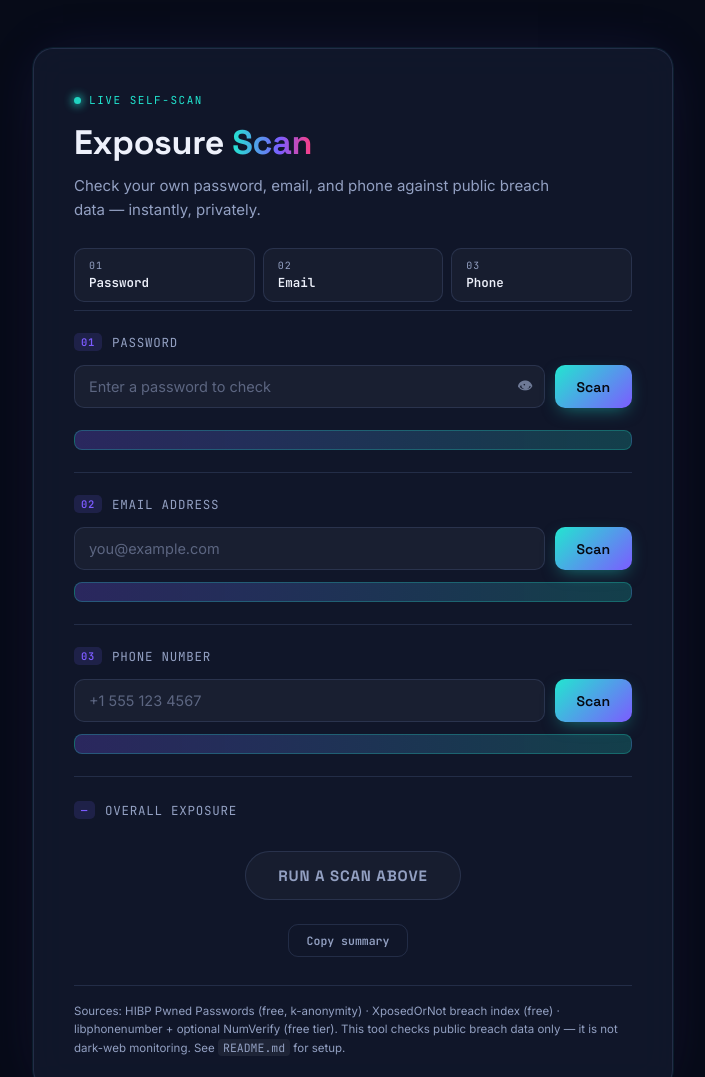
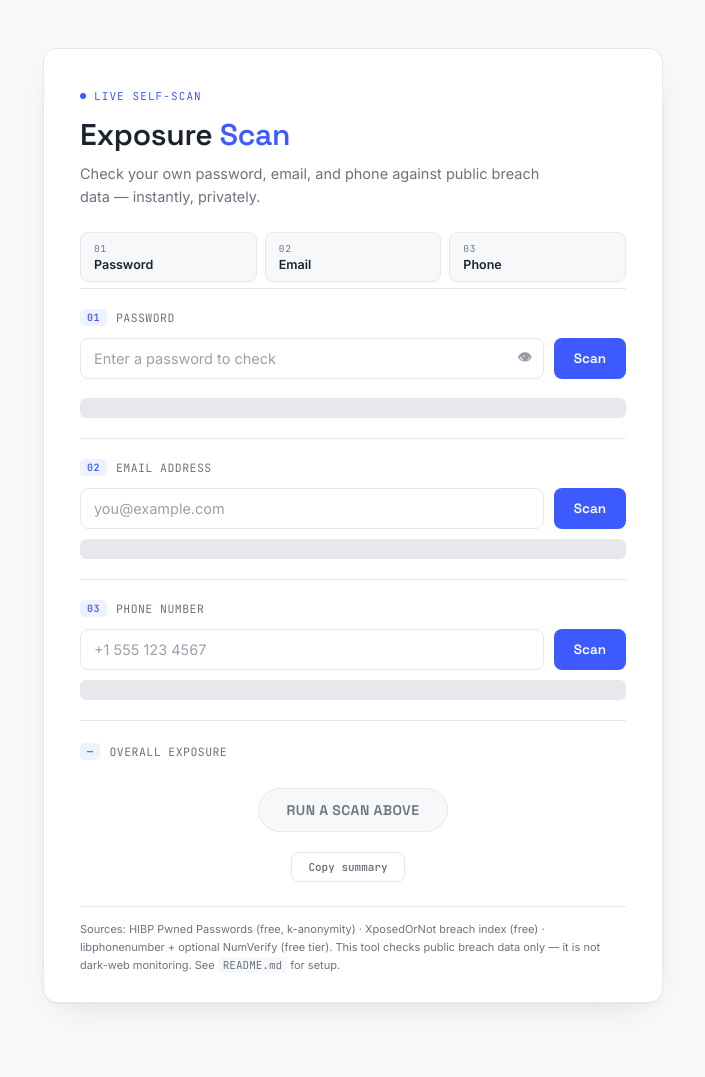
Before and after one commit to GAGANANAIR/exposure-check, a website: page public/index.html in a window 1280 px wide. Shown: the top 1077 px of the page, without its empty margins (287-992 px from the left). Drawn offline with Linux system fonts and the light colour scheme.

Commit message:
design: tone down to clean light theme with single indigo accent

```diff
--- a/public/style.css
+++ b/public/style.css
@@ -1,14 +1,15 @@
 :root{
-  --bg-deep: #070b18;
-  --panel: rgba(22, 28, 51, 0.68);
-  --panel-solid: #121729;
-  --cyan: #22e6d0;
-  --magenta: #ff3d81;
-  --amber: #ffb020;
-  --violet: #7c5cff;
-  --text: #eef1fb;
-  --text-soft: #93a0c2;
-  --rule: rgba(140, 160, 220, 0.16);
+  --bg: #f7f8fa;
+  --panel: #ffffff;
+  --ink: #1c2230;
+  --muted: #6b7280;
+  --accent: #3d5afe;
+  --accent-soft: #eef1ff;
+  --clear: #1a9c6b;
+  --clear-soft: #e6f7f0;
+  --exposed: #d64545;
+  --exposed-soft: #fdeceb;
+  --rule: #e6e8ec;
   --display: 'Space Grotesk', sans-serif;
   --mono: 'JetBrains Mono', monospace;
   --body: 'Inter', sans-serif;
@@ -16,143 +17,96 @@
 *{ box-sizing: border-box; }
 html, body{ margin:0; min-height:100%; }
 body{
-  background: var(--bg-deep);
-  color: var(--text);
+  background: var(--bg);
+  color: var(--ink);
   font-family: var(--body);
   display:flex; justify-content:center; align-items:flex-start;
   padding: 48px 20px 80px;
-  position: relative;
-  overflow-x: hidden;
 }
 
-/* ===================== Animated aurora background ===================== */
-.aurora{ position: fixed; inset:0; z-index:0; overflow:hidden; }
-.blob{
-  position:absolute; border-radius:50%; filter: blur(80px); opacity:0.55;
-  mix-blend-mode: screen;
-}
-.b1{ width:520px; height:520px; background: var(--cyan); top:-160px; left:-120px; animation: drift1 22s ease-in-out infinite; }
-.b2{ width:460px; height:460px; background: var(--violet); bottom:-160px; right:-100px; animation: drift2 26s ease-in-out infinite; }
-.b3{ width:380px; height:380px; background: var(--magenta); top:40%; right:10%; animation: drift3 30s ease-in-out infinite; opacity:0.35; }
-@keyframes drift1{ 0%,100%{ transform: translate(0,0); } 50%{ transform: translate(60px, 40px); } }
-@keyframes drift2{ 0%,100%{ transform: translate(0,0); } 50%{ transform: translate(-50px, -60px); } }
-@keyframes drift3{ 0%,100%{ transform: translate(0,0) scale(1); } 50%{ transform: translate(-40px, 30px) scale(1.1); } }
-@media (prefers-reduced-motion: reduce){
-  .blob{ animation: none; }
-}
-
-.grid-overlay{
-  position: fixed; inset:0; z-index:0; pointer-events:none;
-  background-image:
-    linear-gradient(rgba(140,160,220,0.05) 1px, transparent 1px),
-    linear-gradient(90deg, rgba(140,160,220,0.05) 1px, transparent 1px);
-  background-size: 42px 42px;
-  mask-image: radial-gradient(ellipse at center, black 0%, transparent 75%);
-}
+.aurora, .grid-overlay{ display:none; } /* not used in the simplified theme */
 
 /* ===================== Main sheet ===================== */
 .sheet{
   background: var(--panel);
-  backdrop-filter: blur(18px);
-  -webkit-backdrop-filter: blur(18px);
   width: 100%;
-  max-width: 640px;
-  padding: 44px 40px 32px;
+  max-width: 620px;
+  padding: 40px 36px 28px;
   border: 1px solid var(--rule);
-  border-radius: 20px;
-  box-shadow: 0 0 0 1px rgba(34,230,208,0.08), 0 30px 70px -30px rgba(0,0,0,0.7), 0 0 60px -10px rgba(124,92,255,0.15);
+  border-radius: 14px;
+  box-shadow: 0 1px 2px rgba(20,20,30,0.04), 0 12px 32px -18px rgba(20,20,30,0.18);
   position: relative;
-  z-index: 1;
 }
 
-.sheet-head{ margin-bottom: 8px; }
+.sheet-head{ margin-bottom: 6px; }
 .case-no{
-  font-family: var(--mono); font-size: 11px; letter-spacing: 0.14em;
-  color: var(--cyan); display:flex; align-items:center; gap:8px; margin-bottom:14px;
+  font-family: var(--mono); font-size: 11px; letter-spacing: 0.1em;
+  color: var(--accent); display:flex; align-items:center; gap:8px; margin-bottom:12px;
+  text-transform: uppercase;
 }
 .pulse-dot{
-  width:7px; height:7px; border-radius:50%; background: var(--cyan);
-  box-shadow: 0 0 8px 2px rgba(34,230,208,0.7);
-  animation: pulseDot 1.6s ease-in-out infinite;
+  width:6px; height:6px; border-radius:50%; background: var(--accent);
 }
-@keyframes pulseDot{ 0%,100%{ opacity:1; } 50%{ opacity:0.35; } }
 
 h1{
-  font-family: var(--display); font-weight: 700; font-size: 34px; margin: 0 0 10px;
-  letter-spacing: -0.01em; color: var(--text);
+  font-family: var(--display); font-weight: 600; font-size: 30px; margin: 0 0 8px;
+  letter-spacing: -0.01em; color: var(--ink);
 }
-.grad-text{
-  background: linear-gradient(90deg, var(--cyan), var(--violet) 60%, var(--magenta));
-  -webkit-background-clip: text; background-clip: text; color: transparent;
-}
-.subhead{ color: var(--text-soft); font-size: 15px; line-height:1.6; margin:0 0 8px; max-width: 480px; }
+.grad-text{ color: var(--accent); }
+.subhead{ color: var(--muted); font-size: 14.5px; line-height:1.6; margin:0 0 4px; max-width: 460px; }
 
-/* ===================== Folder-tab progress (restyled as scan tabs) ===================== */
-.folder-tabs{ display:flex; gap:8px; margin-top:26px; }
+/* ===================== Folder-tab progress ===================== */
+.folder-tabs{ display:flex; gap:8px; margin-top:24px; }
 .folder-tab{
   flex:1; display:flex; flex-direction:column; align-items:flex-start; gap:2px;
-  padding:10px 14px; background: rgba(255,255,255,0.03);
-  border: 1px solid var(--rule); border-radius: 10px;
-  transition: transform 0.2s ease, background 0.2s ease, border-color 0.2s ease, box-shadow 0.2s ease;
+  padding:9px 13px; background: var(--bg);
+  border: 1px solid var(--rule); border-radius: 8px;
+  transition: border-color 0.15s ease, background 0.15s ease;
 }
-.folder-tab.active{
-  transform: translateY(-3px);
-  border-color: rgba(34,230,208,0.5);
-  box-shadow: 0 0 0 1px rgba(34,230,208,0.2), 0 8px 20px -8px rgba(34,230,208,0.4);
-}
-.folder-tab.done{
-  border-color: rgba(34,230,208,0.6);
-  box-shadow: inset 0 -2px 0 var(--cyan);
-  background: rgba(34,230,208,0.06);
-}
-.folder-tab.exposed{
-  border-color: rgba(255,61,129,0.6);
-  box-shadow: inset 0 -2px 0 var(--magenta);
-  background: rgba(255,61,129,0.06);
-}
-.tab-num{ font-family: var(--mono); font-size:10px; letter-spacing:0.1em; color: var(--text-soft); }
-.tab-name{ font-family: var(--mono); font-size:12.5px; font-weight:600; color: var(--text); }
-.folder-tab.done .tab-name{ color: var(--cyan); }
-.folder-tab.exposed .tab-name{ color: var(--magenta); }
+.folder-tab.active{ border-color: var(--accent); background: var(--accent-soft); }
+.folder-tab.done{ border-color: var(--clear); background: var(--clear-soft); }
+.folder-tab.exposed{ border-color: var(--exposed); background: var(--exposed-soft); }
+.tab-num{ font-family: var(--mono); font-size:9.5px; letter-spacing:0.08em; color: var(--muted); }
+.tab-name{ font-family: var(--body); font-size:12.5px; font-weight:600; color: var(--ink); }
+.folder-tab.done .tab-name{ color: var(--clear); }
+.folder-tab.exposed .tab-name{ color: var(--exposed); }
 
 /* ===================== Intake sections ===================== */
-.intake{ padding: 22px 0; border-top: 1px solid var(--rule); }
-.verdict-section{ padding: 24px 0 8px; border-top: 1px solid var(--rule); text-align:center; }
+.intake{ padding: 20px 0; border-top: 1px solid var(--rule); }
+.verdict-section{ padding: 22px 0 6px; border-top: 1px solid var(--rule); text-align:center; }
 .intake-label{
-  font-family: var(--mono); font-size: 12.5px; letter-spacing:0.06em; color: var(--text-soft);
-  display:flex; align-items:center; gap:10px; margin-bottom:14px; text-transform:uppercase;
+  font-family: var(--mono); font-size: 11.5px; letter-spacing:0.04em; color: var(--muted);
+  display:flex; align-items:center; gap:9px; margin-bottom:12px; text-transform:uppercase;
 }
 .tag{
-  font-family: var(--mono); font-size:10.5px; padding: 2px 7px; border-radius:5px;
-  background: rgba(124,92,255,0.15); color: var(--violet); font-weight:600;
+  font-family: var(--mono); font-size:10px; padding: 2px 7px; border-radius:5px;
+  background: var(--accent-soft); color: var(--accent); font-weight:600;
 }
 
 .intake-row{ display:flex; gap:10px; }
 input{
-  font-family: var(--body); font-size: 14.5px; color: var(--text);
-  background: rgba(255,255,255,0.04);
-  border: 1px solid var(--rule); border-radius: 10px;
-  padding: 12px 14px; flex:1;
-  transition: border-color 0.2s ease, box-shadow 0.2s ease, background 0.2s ease;
+  font-family: var(--body); font-size: 14.5px; color: var(--ink);
+  background: #fff;
+  border: 1px solid var(--rule); border-radius: 8px;
+  padding: 11px 13px; flex:1;
+  transition: border-color 0.15s ease, box-shadow 0.15s ease;
 }
-input::placeholder{ color: rgba(147,160,194,0.55); }
+input::placeholder{ color: #9aa1ad; }
 input:focus{
-  outline:none; border-color: rgba(34,230,208,0.55);
-  background: rgba(34,230,208,0.05);
-  box-shadow: 0 0 0 3px rgba(34,230,208,0.12);
+  outline:none; border-color: var(--accent);
+  box-shadow: 0 0 0 3px var(--accent-soft);
 }
 
 button{
-  font-family: var(--display); font-weight:600; font-size: 14px;
-  padding: 12px 22px; border-radius: 10px; border:none; cursor:pointer;
-  background: linear-gradient(135deg, var(--cyan), var(--violet));
-  color: #060912;
-  box-shadow: 0 6px 18px -6px rgba(34,230,208,0.5);
-  transition: transform 0.15s ease, box-shadow 0.15s ease, opacity 0.15s ease;
+  font-family: var(--display); font-weight:600; font-size: 13.5px;
+  padding: 11px 20px; border-radius: 8px; border:none; cursor:pointer;
+  background: var(--accent);
+  color: #fff;
+  transition: background 0.15s ease, transform 0.1s ease;
 }
-button:hover{ transform: translateY(-1px); box-shadow: 0 8px 24px -6px rgba(34,230,208,0.65); }
-button:active{ transform: translateY(0); }
-button:disabled{ opacity:0.55; cursor:not-allowed; transform:none; box-shadow:none; }
+button:hover{ background: #2d47e0; }
+button:active{ transform: translateY(1px); }
+button:disabled{ opacity:0.5; cursor:not-allowed; }
 
 @media (max-width: 560px){
   .intake-row{ flex-direction: column; }
@@ -161,119 +115,94 @@ button:disabled{ opacity:0.55; cursor:not-allowed; transform:none; box-shadow:no
 
 /* ===================== Password strength meter ===================== */
 .input-wrap{ position:relative; flex:1; display:flex; }
-.input-wrap input{ padding-right:42px; }
+.input-wrap input{ padding-right:40px; }
 .reveal-btn{
   position:absolute; right:4px; top:50%; transform:translateY(-50%);
-  background:none; border:none; padding:6px 8px; cursor:pointer; font-size:15px;
-  color: var(--text-soft); opacity:0.7; transition: opacity 0.15s ease;
-  box-shadow:none;
+  background:none; border:none; padding:6px 8px; cursor:pointer; font-size:14px;
+  color: var(--muted); opacity:0.7;
 }
-.reveal-btn:hover{ opacity:1; background:none; transform:translateY(-50%); box-shadow:none; }
+.reveal-btn:hover{ opacity:1; background:none; transform:translateY(-50%); }
 
 .strength-meter{
-  display:flex; align-items:center; gap:10px; margin-top:10px;
-  height:0; opacity:0; overflow:hidden; transition: height 0.25s ease, opacity 0.25s ease;
+  display:flex; align-items:center; gap:10px; margin-top:9px;
+  height:0; opacity:0; overflow:hidden; transition: height 0.2s ease, opacity 0.2s ease;
 }
-.strength-meter.show{ height:20px; opacity:1; }
-.strength-bar{
-  flex:1; height:5px; background: rgba(255,255,255,0.08); border-radius:3px; overflow:hidden;
-}
+.strength-meter.show{ height:18px; opacity:1; }
+.strength-bar{ flex:1; height:5px; background: var(--rule); border-radius:3px; overflow:hidden; }
 .strength-fill{
-  height:100%; width:0%; border-radius:3px; background: var(--magenta);
-  transition: width 0.25s ease, background 0.25s ease;
-  box-shadow: 0 0 8px currentColor;
+  height:100%; width:0%; border-radius:3px; background: var(--exposed);
+  transition: width 0.2s ease, background 0.2s ease;
 }
 .strength-label{
-  font-family: var(--mono); font-size:10.5px; letter-spacing:0.05em;
-  color: var(--text-soft); white-space:nowrap; min-width:60px;
+  font-family: var(--mono); font-size:10.5px; color: var(--muted); white-space:nowrap; min-width:58px;
 }
 
-/* ===================== Result area + scan-reveal ===================== */
-.result{ position:relative; min-height: 20px; margin-top: 12px; font-size: 14px; }
-.result-text{ position:relative; z-index:1; color: var(--text-soft); }
-.result.clear .result-text{ color: var(--cyan); }
-.result.exposed .result-text{ color: var(--magenta); }
-.result .detail{ display:block; font-size:12.5px; color: var(--text-soft); margin-top:4px; }
+/* ===================== Result area + reveal ===================== */
+.result{ position:relative; min-height: 20px; margin-top: 10px; font-size: 13.5px; }
+.result-text{ position:relative; z-index:1; color: var(--muted); }
+.result.clear .result-text{ color: var(--clear); }
+.result.exposed .result-text{ color: var(--exposed); }
+.result .detail{ display:block; font-size:12px; color: var(--muted); margin-top:3px; }
 
 .redaction-bar{
-  position:absolute; inset:0; border-radius:8px; z-index:2;
-  display:flex; align-items:center; padding:0 12px;
-  font-family: var(--mono); font-size:12.5px; color: rgba(238,241,251,0.7);
-  background: linear-gradient(90deg, rgba(124,92,255,0.25), rgba(34,230,208,0.2));
-  border: 1px solid rgba(34,230,208,0.25);
-  transition: transform 0.5s cubic-bezier(.65,0,.35,1), opacity 0.5s ease;
+  position:absolute; inset:0; border-radius:6px; z-index:2;
+  display:flex; align-items:center; padding:0 10px;
+  font-family: var(--mono); font-size:12px; color: transparent;
+  background: var(--rule);
+  transition: transform 0.4s ease, opacity 0.4s ease;
   overflow:hidden;
 }
 .redaction-bar.scanning::after{
   content:''; position:absolute; top:0; left:-60%; width:55%; height:100%;
-  background: linear-gradient(90deg, transparent, rgba(255,255,255,0.4), transparent);
+  background: linear-gradient(90deg, transparent, rgba(255,255,255,0.6), transparent);
   animation: scan 1.1s ease-in-out infinite;
 }
 @keyframes scan{ 0%{ left:-60%; } 100%{ left:120%; } }
-.redaction-bar.lifting{
-  transform: translateX(105%) rotate(1deg);
-  opacity: 0;
-}
+.redaction-bar.lifting{ transform: translateX(105%); opacity: 0; }
 @media (prefers-reduced-motion: reduce){
   .redaction-bar{ transition:none; }
   .redaction-bar.scanning::after{ animation:none; display:none; }
 }
 
-/* ===================== Verdict stamp (restyled as glowing badge) ===================== */
-.verdict{ display:flex; justify-content:center; padding: 18px 0; }
+/* ===================== Verdict badge ===================== */
+.verdict{ display:flex; justify-content:center; padding: 16px 0; }
 .stamp{
-  font-family: var(--display); font-weight:700; font-size: 15px; letter-spacing:0.06em;
-  padding: 14px 32px; border-radius: 999px;
-  border: 1px solid var(--rule); color: var(--text-soft);
-  background: rgba(255,255,255,0.03);
+  font-family: var(--display); font-weight:600; font-size: 14px; letter-spacing:0.03em;
+  padding: 12px 28px; border-radius: 999px;
+  border: 1px solid var(--rule); color: var(--muted);
+  background: var(--bg);
 }
-.stamp.clear{
-  color: #06120f; background: linear-gradient(135deg, var(--cyan), #6fffe9);
-  border-color: transparent;
-  box-shadow: 0 0 24px -4px rgba(34,230,208,0.7);
+.stamp.clear{ color: var(--clear); background: var(--clear-soft); border-color: var(--clear); }
+.stamp.exposed{ color: var(--exposed); background: var(--exposed-soft); border-color: var(--exposed); }
+.stamp.animate-in{ animation: stampPop 0.3s ease; }
+@keyframes stampPop{
+  0%{ transform: scale(0.85); opacity:0; }
+  100%{ transform: scale(1); opacity:1; }
 }
-.stamp.exposed{
-  color: #1a0510; background: linear-gradient(135deg, var(--magenta), #ff8fb3);
-  border-color: transparent;
-  box-shadow: 0 0 24px -4px rgba(255,61,129,0.7);
-}
-.stamp.animate-in{ animation: stampPop 0.4s cubic-bezier(.2,1.4,.4,1); }
-@keyframes stampPop{
-  0%{ transform: scale(0.7); opacity:0; }
-  60%{ transform: scale(1.06); opacity:1; }
-  100%{ transform: scale(1); }
-}
-.stamp.all-clear-pulse{ animation: allClearGlow 0.9s ease 1; }
+.stamp.all-clear-pulse{ animation: allClearGlow 0.7s ease 1; }
 @keyframes allClearGlow{
-  0%,100%{ box-shadow: 0 0 24px -4px rgba(34,230,208,0.7); }
-  50%{ box-shadow: 0 0 48px 4px rgba(34,230,208,0.9); }
+  0%,100%{ box-shadow: none; }
+  50%{ box-shadow: 0 0 0 6px var(--clear-soft); }
 }
 @media (prefers-reduced-motion: reduce){
   .stamp.animate-in, .stamp.all-clear-pulse{ animation:none; }
 }
 
 /* ===================== Copy summary button ===================== */
-.copy-row{ display:flex; align-items:center; justify-content:center; gap:10px; margin-top:6px; }
+.copy-row{ display:flex; align-items:center; justify-content:center; gap:10px; margin-top:4px; }
 .copy-btn{
-  font-family: var(--mono); font-size:11.5px; padding:8px 18px;
-  background: transparent; color: var(--text-soft); border:1px solid var(--rule);
-  box-shadow:none;
+  font-family: var(--mono); font-size:11px; padding:7px 16px;
+  background: transparent; color: var(--muted); border:1px solid var(--rule);
 }
-.copy-btn:hover{ background: rgba(255,255,255,0.05); color: var(--text); transform:none; box-shadow:none; }
-.copy-confirm{
-  font-family: var(--mono); font-size:11px; color: var(--cyan);
-  opacity:0; transition: opacity 0.2s ease;
-}
+.copy-btn:hover{ background: var(--bg); color: var(--ink); }
+.copy-confirm{ font-family: var(--mono); font-size:10.5px; color: var(--clear); opacity:0; transition: opacity 0.2s ease; }
 .copy-confirm.show{ opacity:1; }
 
 /* ===================== Footer ===================== */
-.sheet-foot{ margin-top: 20px; border-top: 1px solid var(--rule); padding-top:16px; }
-.sheet-foot p{ font-size: 11.5px; color: var(--text-soft); line-height:1.6; margin:0; }
-.sheet-foot code{
-  font-family: var(--mono); background: rgba(255,255,255,0.06); padding:1px 5px; border-radius:4px;
+.sheet-foot{ margin-top: 18px; border-top: 1px solid var(--rule); padding-top:14px; }
+.sheet-foot p{ font-size: 11px; color: var(--muted); line-height:1.6; margin:0; }
+.sheet-foot code{ font-family: var(--mono); background: var(--bg); padding:1px 5px; border-radius:4px; }
+
+button:focus-visible, input:focus-visible, .copy-btn:focus-visible{
+  outline: 2px solid var(--accent); outline-offset: 2px;
 }
-
-/* Focus visibility for accessibility */
-button:focus-visible, input:focus-visible, .copy-btn:focus-visible{
-  outline: 2px solid var(--cyan); outline-offset: 2px;
-}
```
